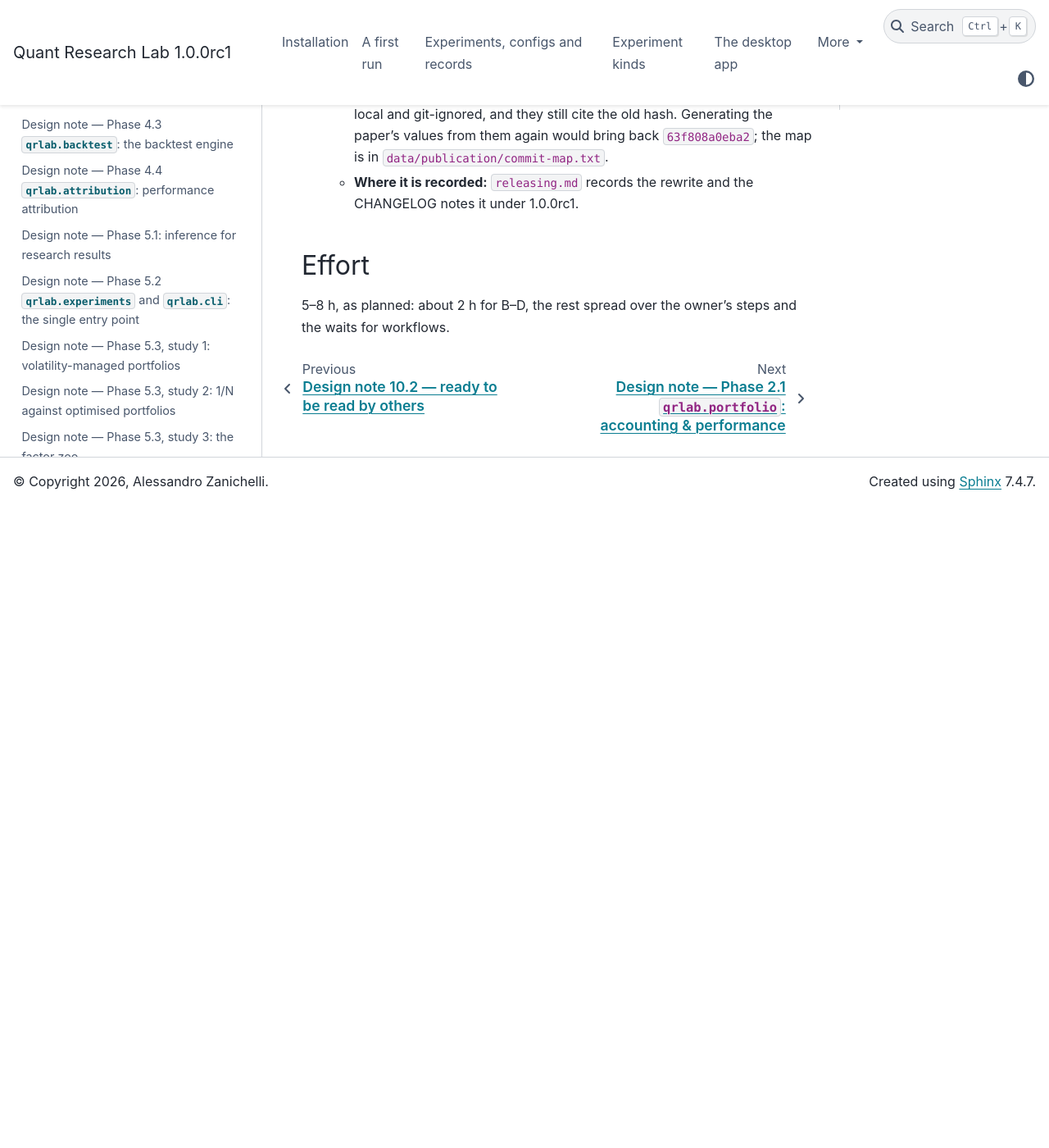
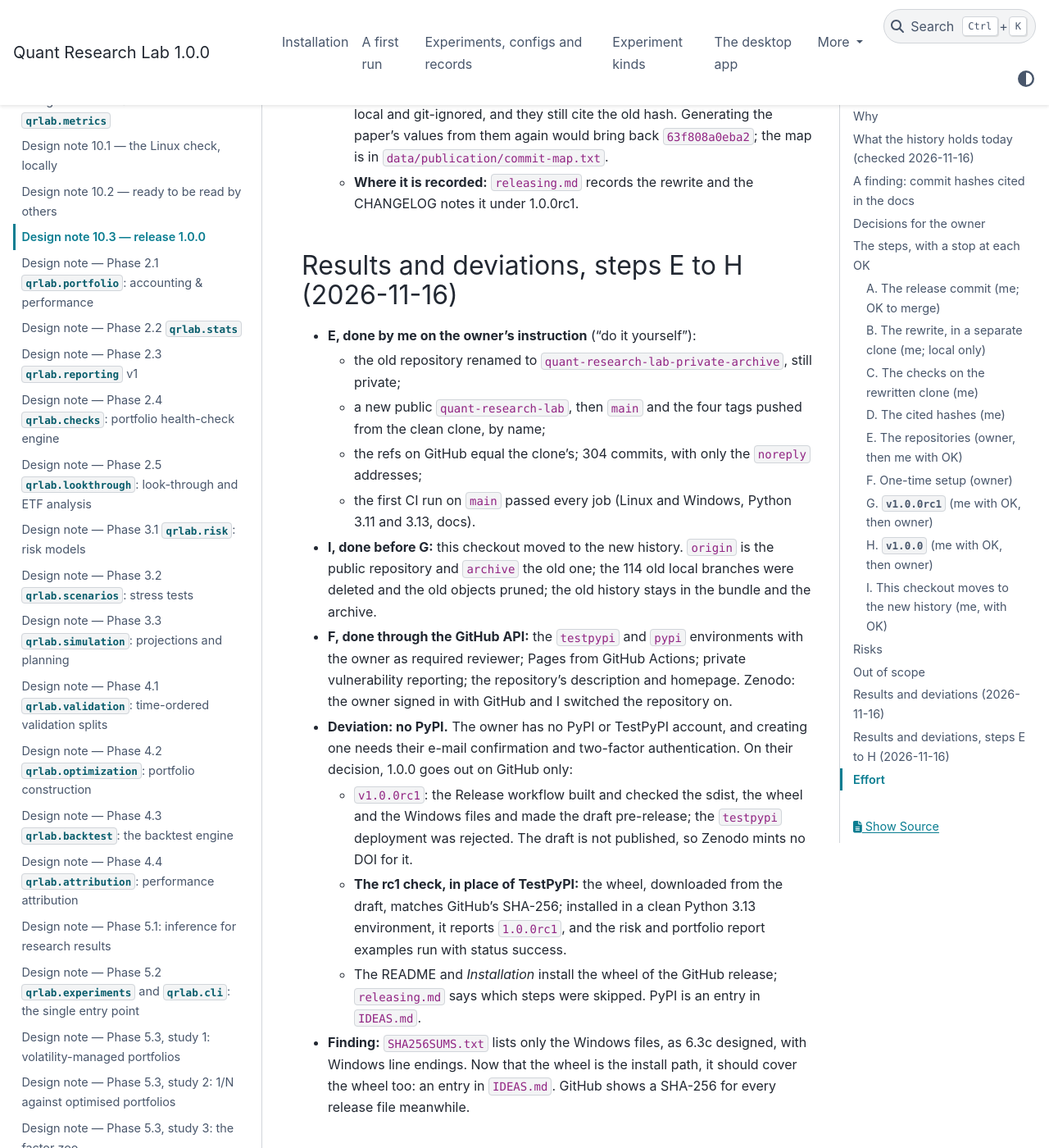
Before and after one commit to alessandroszn/quant-research-lab, a Sphinx documentation site: the page built from docs/design/10.3-release-1.0.0.md, in a window 1280 px wide and 1400 px high, scrolled down 8529 px. Shown: the whole window at 82% size. Built offline with Sphinx 7.4.7 and the PyData theme 0.15.4, drawn with Linux system fonts in a browser that asks for light colours; before the commit the page ends 9145 px from its top, so only the background shows below that.

Commit message:
chore: release 1.0.0 on GitHub (10.3)
- Version 1.0.0, Development Status 5 - Production/Stable, CITATION.cff
  and uv.lock to match; CHANGELOG [1.0.0].
- 1.0.0 goes out on GitHub only: the owner has no PyPI account yet. The
  README and the installation guide install the wheel of the GitHub
  release; releasing.md says which steps were skipped.
- ROADMAP: 10.3 and M10 done, with the deviation.
- Design note 10.3: results of steps E to I, the rc1 check from the
  wheel in place of TestPyPI.
- IDEAS: publish on PyPI; hashes of the wheel and sdist in SHA256SUMS.

Co-Authored-By: Claude Opus 5.5 <noreply@anthropic.com>

```diff
--- a/docs/design/10.3-release-1.0.0.md
+++ b/docs/design/10.3-release-1.0.0.md
@@ -257,6 +257,36 @@ verified:
   - **Where it is recorded:** `releasing.md` records the rewrite and the CHANGELOG notes it
     under 1.0.0rc1.
 
+## Results and deviations, steps E to H (2026-11-16)
+
+- **E, done by me on the owner's instruction** ("do it yourself"):
+  - the old repository renamed to `quant-research-lab-private-archive`, still private;
+  - a new public `quant-research-lab`, then `main` and the four tags pushed from the clean clone,
+    by name;
+  - the refs on GitHub equal the clone's; 304 commits, with only the `noreply` addresses;
+  - the first CI run on `main` passed every job (Linux and Windows, Python 3.11 and 3.13, docs).
+- **I, done before G:** this checkout moved to the new history. `origin` is the public
+  repository and `archive` the old one; the 114 old local branches were deleted and the old
+  objects pruned; the old history stays in the bundle and the archive.
+- **F, done through the GitHub API:** the `testpypi` and `pypi` environments with the owner as
+  required reviewer; Pages from GitHub Actions; private vulnerability reporting; the
+  repository's description and homepage. Zenodo: the owner signed in with GitHub and I switched
+  the repository on.
+- **Deviation: no PyPI.** The owner has no PyPI or TestPyPI account, and creating one needs
+  their e-mail confirmation and two-factor authentication. On their decision, 1.0.0 goes out
+  on GitHub only:
+  - `v1.0.0rc1`: the Release workflow built and checked the sdist, the wheel and the Windows
+    files and made the draft pre-release; the `testpypi` deployment was rejected. The draft is
+    not published, so Zenodo mints no DOI for it.
+  - **The rc1 check, in place of TestPyPI:** the wheel, downloaded from the draft, matches
+    GitHub's SHA-256; installed in a clean Python 3.13 environment, it reports `1.0.0rc1`, and
+    the risk and portfolio report examples run with status success.
+  - The README and *Installation* install the wheel of the GitHub release; `releasing.md` says
+    which steps were skipped. PyPI is an entry in `IDEAS.md`.
+- **Finding:** `SHA256SUMS.txt` lists only the Windows files, as 6.3c designed, with Windows
+  line endings. Now that the wheel is the install path, it should cover the wheel too: an entry
+  in `IDEAS.md`. GitHub shows a SHA-256 for every release file meanwhile.
+
 ## Effort
 
 5–8 h, as planned: about 2 h for B–D, the rest spread over the owner's steps and the waits
--- a/pyproject.toml
+++ b/pyproject.toml
@@ -4,7 +4,7 @@ build-backend = "hatchling.build"
 
 [project]
 name = "quant-research-lab"
-version = "1.0.0rc1"
+version = "1.0.0"
 description = "A rigorous Python framework for quantitative financial research, portfolio analytics and backtesting."
 readme = "README.md"
 license = "BSD-3-Clause"
@@ -20,7 +20,7 @@ keywords = [
     "reproducible research",
 ]
 classifiers = [
-    "Development Status :: 4 - Beta",
+    "Development Status :: 5 - Production/Stable",
     "Intended Audience :: Financial and Insurance Industry",
     "Intended Audience :: Science/Research",
     "Programming Language :: Python :: 3",
```
Also changed, not shown: CHANGELOG.md (+15 -3 lines), README.md (+4 -1 lines), docs/IDEAS.md (+2 -0 lines), docs/ROADMAP.md (+8 -5 lines), docs/getting-started/installation.md (+5 -2 lines), docs/project/releasing.md (+8 -1 lines), 2 other files.
